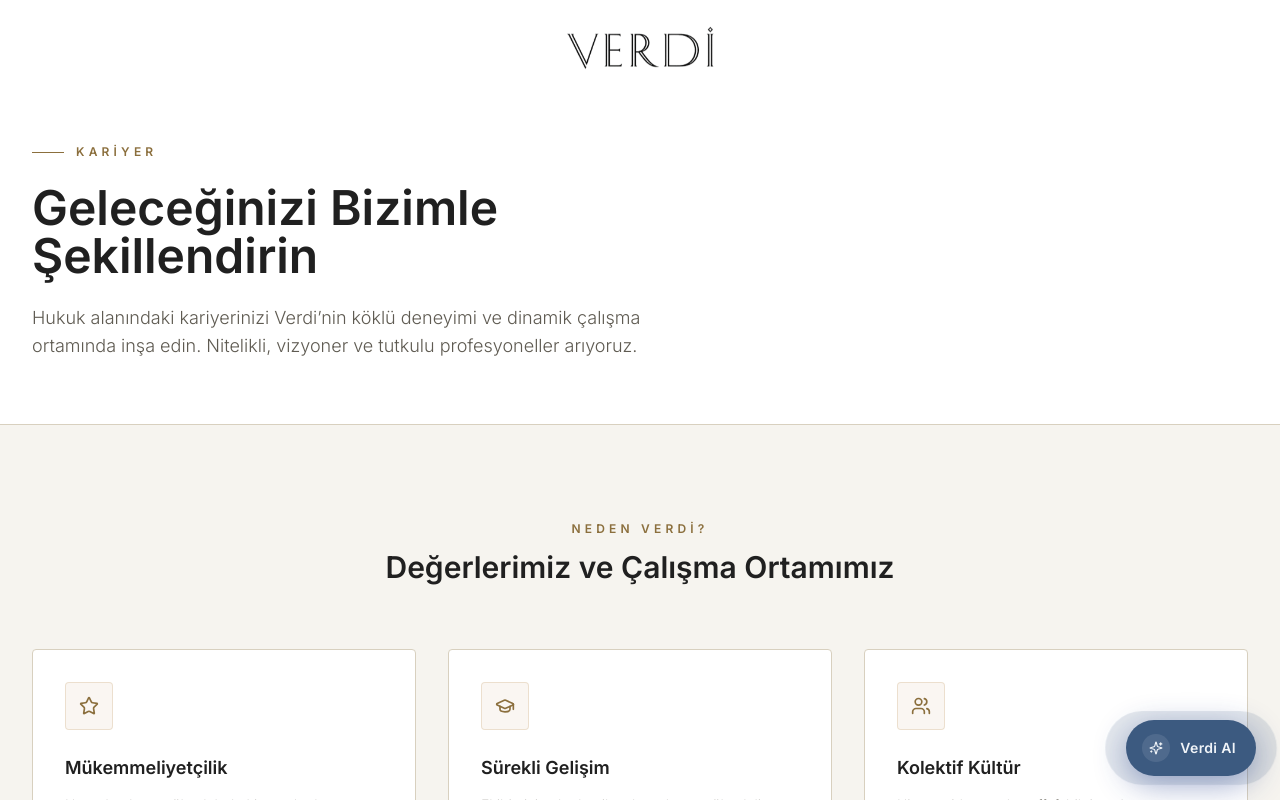
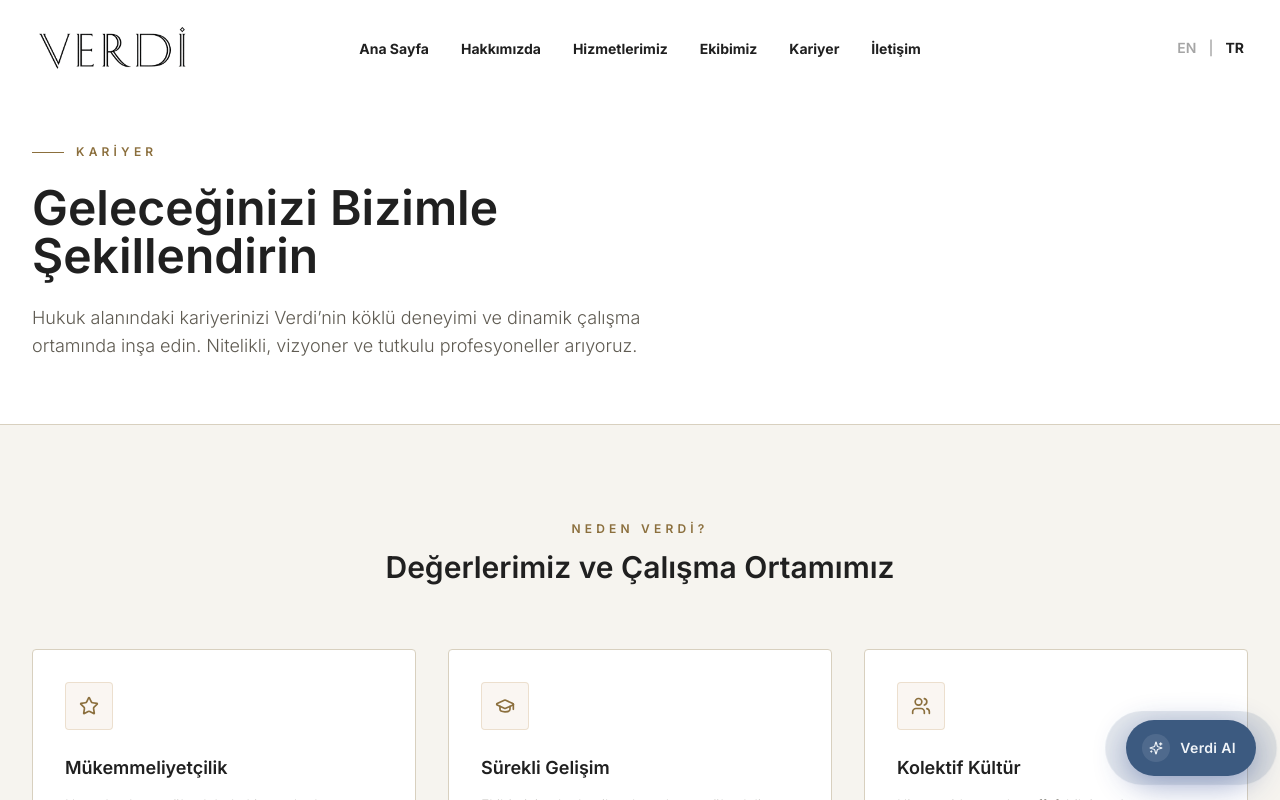
Before and after one commit to benfirad/verdi-legal-flow, a React (Vite) app: page /kariyer in a window 1280 px wide. Shown: the top 800 px of the page. Built offline with nearby package versions, Linux system fonts and the light colour scheme.

Commit message:
Position logo on the left at page load/entrance and center on scroll, and add top-left logo to authentication layout

```diff
--- a/src/components/AuthLayout.jsx
+++ b/src/components/AuthLayout.jsx
@@ -3,7 +3,20 @@ import { motion } from "framer-motion";
 
 export default function AuthLayout({ icon: Icon, title, subtitle, footer, children }) {
   return (
-    <div className="min-h-screen flex items-center justify-center bg-background px-4">
+    <div className="min-h-screen flex flex-col bg-background">
+      {/* Brand Logo - Top Left */}
+      <header className="w-full px-6 py-6 md:px-10 md:py-8 flex items-center justify-between shrink-0">
+        <a href="/" className="block transition hover:opacity-75">
+          <img
+            src="/assets/logoust.png"
+            alt="Verdi"
+            className="h-8 md:h-10 w-auto object-contain"
+          />
+        </a>
+      </header>
+
+      {/* Main Container */}
+      <div className="flex-1 flex items-center justify-center px-4 pb-12 md:pb-24">
         <motion.div
           initial={{ opacity: 0, y: 30 }}
           animate={{ opacity: 1, y: 0 }}
@@ -58,5 +71,6 @@ export default function AuthLayout({ icon: Icon, title, subtitle, footer, childr
         )}
       </motion.div>
       </div>
+    </div>
   );
 }
--- a/src/components/layout/Navbar.jsx
+++ b/src/components/layout/Navbar.jsx
@@ -1,4 +1,5 @@
 import React, { useEffect, useState } from 'react';
+import { useLanguage } from '@/lib/LanguageContext';
 
 const getDefaultTheme = () => {
   if (typeof window === 'undefined') return 'light';
@@ -13,6 +14,7 @@ const getDefaultTheme = () => {
 export default function Navbar() {
   const [theme, setTheme] = useState(getDefaultTheme);
   const [isScrolled, setIsScrolled] = useState(false);
+  const { language, setLanguage, t } = useLanguage();
   const isDark = theme === 'dark';
 
   useEffect(() => {
@@ -37,6 +39,15 @@ export default function Navbar() {
     };
   }, []);
 
+  const navItems = [
+    { href: '/', label: t('nav.home') },
+    { href: '/hakkimizda', label: t('nav.about') },
+    { href: '/calisma-alanlari', label: language === 'tr' ? 'Hizmetlerimiz' : 'Services' },
+    { href: '/ekibimiz', label: t('nav.team') },
+    { href: '/kariyer', label: language === 'tr' ? 'Kariyer' : 'Career' },
+    { href: '/iletisim', label: t('nav.contact') },
+  ];
+
   return (
     <header
       className={`pointer-events-none fixed inset-x-0 top-0 z-50 transition-all duration-300 ${
@@ -50,19 +61,70 @@ export default function Navbar() {
       }`}
     >
       <nav
-        className={`pointer-events-auto mx-auto flex max-w-[1840px] items-center justify-center px-7 lg:px-9 transition-all duration-300 ${
-          isScrolled ? 'h-16' : 'h-24'
+        className="pointer-events-auto relative mx-auto max-w-[1840px] px-7 lg:px-9 transition-all duration-500 [transition-timing-function:cubic-bezier(0.16,1,0.3,1)]"
+        style={{ height: isScrolled ? '64px' : '96px' }}
+      >
+        {/* Left: Centered Logo on scroll, Left-aligned on top */}
+        <div
+          className={`absolute top-1/2 -translate-y-1/2 transition-all duration-500 [transition-timing-function:cubic-bezier(0.16,1,0.3,1)] ${
+            isScrolled
+              ? 'left-1/2 -translate-x-1/2'
+              : 'left-7 lg:left-9 translate-x-0'
           }`}
         >
           <a href="/" className="block">
             <img
               src="/assets/logoust.png"
               alt="Verdi"
-            className={`w-auto object-contain transition-all duration-300 ${isDark ? 'invert' : ''} ${
-              isScrolled ? 'h-8' : 'h-12'
+              className={`w-auto object-contain transition-all duration-500 [transition-timing-function:cubic-bezier(0.16,1,0.3,1)] ${
+                isDark ? 'invert' : ''
               }`}
+              style={{ height: isScrolled ? '32px' : '48px' }}
             />
           </a>
+        </div>
+
+        {/* Middle: Navigation links (centered, hidden on mobile, fades and slides out upwards on scroll) */}
+        <div
+          className={`absolute left-1/2 -translate-x-1/2 top-1/2 hidden lg:flex items-center gap-8 transition-all duration-500 [transition-timing-function:cubic-bezier(0.16,1,0.3,1)] ${
+            isScrolled
+              ? 'opacity-0 pointer-events-none -translate-y-8'
+              : 'opacity-100 -translate-y-1/2'
+          }`}
+        >
+          {navItems.map((item) => (
+            <a
+              key={`${item.href}-${item.label}`}
+              href={item.href}
+              className="text-[14px] font-bold tracking-normal transition hover:opacity-70 whitespace-nowrap"
+            >
+              {item.label}
+            </a>
+          ))}
+        </div>
+
+        {/* Right: Language Selector (fades and slides out to the right on scroll) */}
+        <div
+          className={`absolute right-7 lg:right-9 top-1/2 -translate-y-1/2 flex items-center gap-3 text-sm font-semibold transition-all duration-500 [transition-timing-function:cubic-bezier(0.16,1,0.3,1)] ${
+            isScrolled
+              ? 'opacity-0 pointer-events-none translate-x-4'
+              : 'opacity-100'
+          }`}
+        >
+          <button
+            onClick={() => setLanguage('en')}
+            className={`transition hover:opacity-100 ${language === 'en' ? 'opacity-100 font-bold' : 'opacity-40'}`}
+          >
+            EN
+          </button>
+          <span className={isDark ? 'text-white/35' : 'text-[#202020]/35'}>|</span>
+          <button
+            onClick={() => setLanguage('tr')}
+            className={`transition hover:opacity-100 ${language === 'tr' ? 'opacity-100 font-bold' : 'opacity-40'}`}
+          >
+            TR
+          </button>
+        </div>
       </nav>
     </header>
   );
--- a/src/pages/About.jsx
+++ b/src/pages/About.jsx
@@ -1,6 +1,6 @@
-import React, { useRef, useState, useEffect } from 'react';
+import React, { useRef, useState } from 'react';
 import { motion, AnimatePresence, useInView, useScroll, useMotionValueEvent } from 'framer-motion';
-import { ArrowRight, Users, Scale, Sparkles, Building2, MessageSquare } from 'lucide-react';
+import { Users, Scale, Sparkles, Building2, MessageSquare } from 'lucide-react';
 import { useLanguage } from '@/lib/LanguageContext';
 import Navbar from '@/components/layout/Navbar';
 import Footer from '@/components/layout/Footer';
--- a/src/pages/ContactPage.jsx
+++ b/src/pages/ContactPage.jsx
@@ -2,7 +2,6 @@ import React, { useRef, useState } from 'react';
 import { motion, useInView, AnimatePresence } from 'framer-motion';
 import { MapPin, Phone, Mail, Send, CheckCircle, Clock, MessageSquare, ArrowRight, Loader2 } from 'lucide-react';
 import { useLanguage } from '@/lib/LanguageContext';
-import { Button } from '@/components/ui/button';
 import { Input } from '@/components/ui/input';
 import { Textarea } from '@/components/ui/textarea';
 import { Select, SelectContent, SelectItem, SelectTrigger, SelectValue } from '@/components/ui/select';
--- a/src/pages/KariyerPage.jsx
+++ b/src/pages/KariyerPage.jsx
@@ -1,6 +1,6 @@
 import React, { useState, useRef } from 'react';
 import { motion, useInView } from 'framer-motion';
-import { Upload, Send, Briefcase, Users, Star, CheckCircle, GraduationCap, Shield } from 'lucide-react';
+import { Upload, Send, Users, Star, CheckCircle, GraduationCap } from 'lucide-react';
 import { useLanguage } from '@/lib/LanguageContext';
 import { localClient } from '@/api/localClient';
 import Navbar from '@/components/layout/Navbar';
--- a/src/pages/ProcessPage.jsx
+++ b/src/pages/ProcessPage.jsx
@@ -1,9 +1,9 @@
 import React, { useState, useEffect, useRef } from 'react';
 import { motion, AnimatePresence, useInView } from 'framer-motion';
 import {
-  Play, CheckCircle2, Circle, Clock, ChevronRight, Zap,
-  RotateCcw, ArrowRight, Terminal, Wifi, Lock, FileSearch,
-  Users, MessageSquare, BarChart3, Award, AlertCircle
+  Play, CheckCircle2, Clock, ChevronRight,
+  RotateCcw, ArrowRight, Terminal, Lock, FileSearch,
+  Users, MessageSquare, BarChart3, Award
 } from 'lucide-react';
 import { useLanguage } from '@/lib/LanguageContext';
 import Navbar from '@/components/layout/Navbar';
--- a/src/pages/TeamPage.jsx
+++ b/src/pages/TeamPage.jsx
@@ -1,6 +1,6 @@
 import React, { useMemo, useState, useEffect } from 'react';
 import { motion, AnimatePresence } from 'framer-motion';
-import { Mail, Phone, X, GraduationCap, Scale, Globe, Award, Filter, ChevronDown } from 'lucide-react';
+import { Mail, Phone, X, GraduationCap, Scale, Globe, Filter, ChevronDown } from 'lucide-react';
 import { useLanguage } from '@/lib/LanguageContext';
 import Navbar from '@/components/layout/Navbar';
 import Footer from '@/components/layout/Footer';
```
Lines whose indentation alone changed are shown as unchanged.
